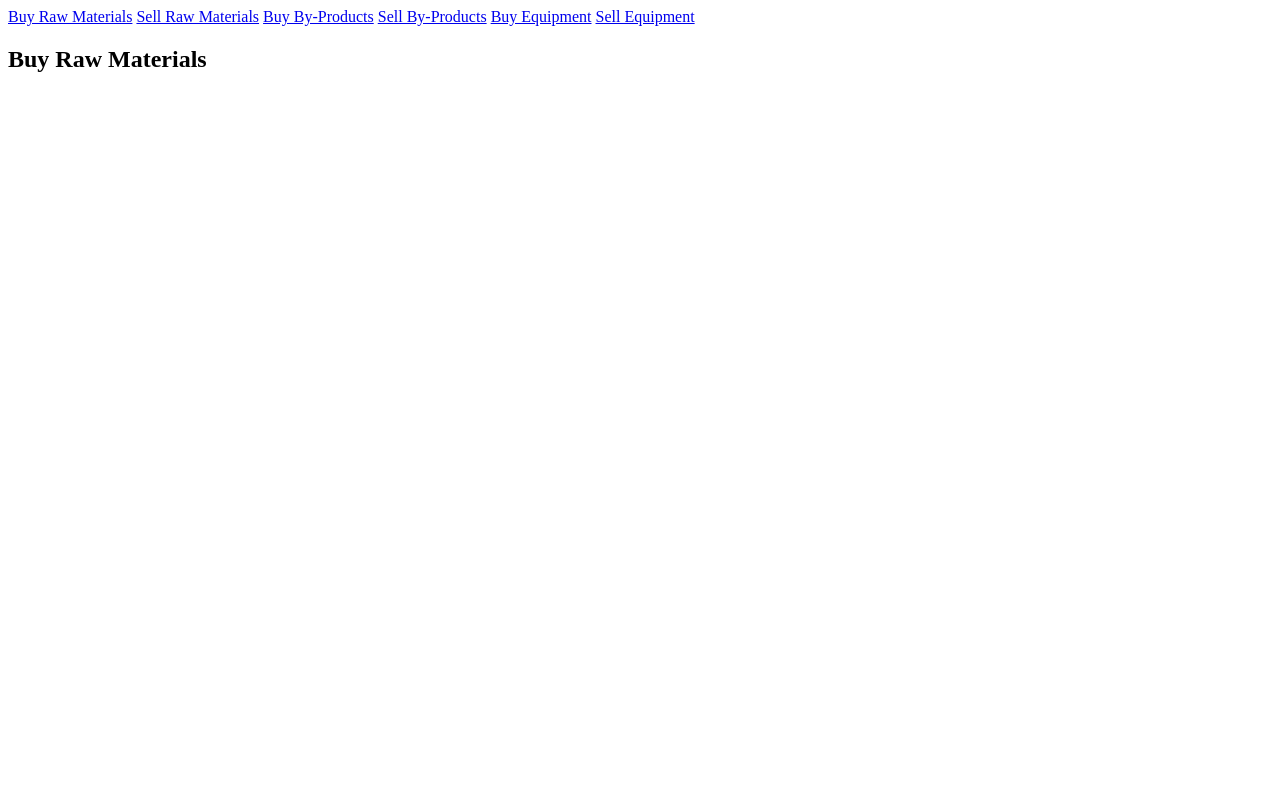
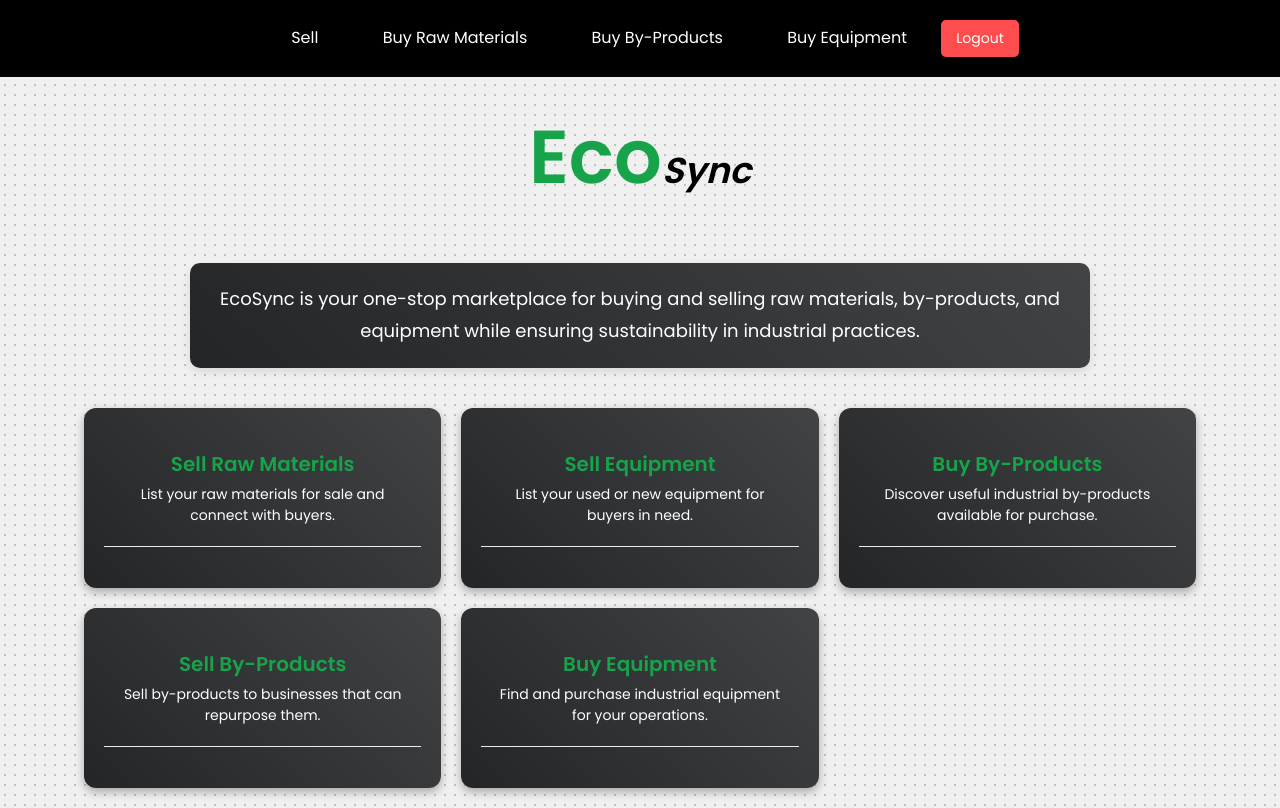
Before and after one commit to svhl/ecosync, a website: page public/dashboard.html in a window 1280 px wide. Drawn offline with Linux system fonts and the light colour scheme.

Commit message:
dashboard design commit 1

```diff
--- /dev/null
+++ b/public/buy.css
@@ -0,0 +1,165 @@
+/* Import Google Font */
+@import url('https://fonts.googleapis.com/css2?family=Poppins:wght@300;400;600&display=swap');
+
+* {
+    margin: 0;
+    padding: 0;
+    box-sizing: border-box;
+    font-family: 'Poppins', sans-serif;
+}
+
+/* Background with Small Dots */
+body {
+    background-color: #f0f0f0;
+    background-image: radial-gradient(circle, rgba(0, 0, 0, 0.2) 10%, transparent 20%);
+    background-size: 10px 10px;
+    min-height: 100vh;
+    display: flex;
+    flex-direction: column;
+    align-items: center;
+    justify-content: flex-start;
+    overflow-x: hidden;
+    overflow-y: auto;
+    padding: 20px;
+}
+
+/* Page Title */
+h1 {
+    font-size: 28px;
+    font-weight: 600;
+    margin-bottom: 20px;
+    color: #222;
+    position: relative;
+    margin-top: 120px;
+    margin-bottom: 20px;
+}
+
+/* Underline Effect on Hover */
+h1::after {
+    content: "";
+    position: absolute;
+    left: 0;
+    bottom: -5px;
+    width: 0%;
+    height: 3px;
+    background-color: black;
+    transition: width 0.4s ease-in-out;
+}
+
+h1:hover::after {
+    width: 100%;
+}
+
+/* Listings Container */
+#listings {
+    display: grid;
+    grid-template-columns: repeat(auto-fit, minmax(300px, 1fr)); /* Responsive Grid */
+    gap: 20px;
+    width: 90%;
+    max-width: 1200px;
+}
+
+/* Individual Listing Card */
+#listings div {
+    background: linear-gradient(45deg , #232526,#414345);
+    padding: 20px;
+    border-radius: 12px;
+    box-shadow: 0 4px 8px rgba(0, 0, 0, 0.1);
+    transition: transform 0.3s ease, box-shadow 0.3s ease;
+    transition: 1s;
+}
+
+/* Hover Effect on Cards */
+#listings div:hover {
+    transform: translateY(-5px);
+    box-shadow: 0 8px 16px rgba(0, 0, 0, 0.2);
+}
+
+/* Listing Titles */
+#listings h2 {
+    font-size: 20px;
+    font-weight: 600;
+    color :wheat;
+    margin-bottom: 10px;
+}
+
+/* Listing Details */
+#listings p {
+    font-size: 14px;
+    color: white;
+    margin-bottom: 5px;
+}
+
+/* Separator Line */
+#listings hr {
+    border: none;
+    height: 1px;
+    background-color: #ddd;
+    margin-top: 10px;
+}
+nav {
+    position: fixed;
+    top: -60px; /* Hidden initially */
+    left: 0;
+    width: 100%;
+    background-color: black;
+    backdrop-filter: blur(10px);
+    padding: 20px 0;
+    text-align: center;
+    transition: top 0.5s ease-in-out;
+    justify-content: space-around;
+    align-items: center;
+}
+
+/* Show Navbar when Hovering at the Top */
+body:hover nav {
+    top: 0;
+}
+
+/* Hide Navbar when Moving Away */
+nav:hover {
+    top: 0;
+}
+
+body:not(:hover) nav {
+    top: -80px;
+}
+
+/* Navbar Links */
+nav a {
+    color: white;
+    text-decoration: none;
+    font-size: 16px;
+    align-items: center;
+    margin: 0 15px;
+    padding: 10px 15px;
+    border-radius: 8px;
+    transition: 1s;
+    justify-content: center;
+
+}
+
+/* Hover Effect for Links */
+nav a:hover {
+
+    color: #16a34a;
+    transform: scale(1.1);
+}
+
+.logout {
+    background: #ff4d4d;
+    border: none;
+    padding: 8px 15px;
+    border-radius: 5px;
+    color: white;
+    font-size: 14px;
+    cursor: pointer;
+    transition: background 0.3s ease-in-out;
+    transition: 1s;
+}
+
+.logout:hover {
+    background: #cc0000;
+    box-shadow: 0 4px 10px rgba(255, 77, 77, 0.5); /* Soft red shadow */
+    transform: scale(1.05);
+}
--- a/public/dashboard.html
+++ b/public/dashboard.html
@@ -2,6 +2,7 @@
 <html>
 	<head>
 		<title>Dashboard</title>
+		<link rel = "stylesheet" type="text/css"  , href="dashboardstyle.css">
 		<script>
 			function checkSellPermission() {
 				fetch("/get-user-status")
@@ -19,15 +20,61 @@
 		</script>
 	</head>
 	<body>
+        <!-- Navigation Bar -->
         <nav>
+			<a href="#" onclick="checkSellPermission()">Sell</a>
             <a href="buy-raw-materials.html">Buy Raw Materials</a>
-			<a href="#" onclick="checkSellPermission()">Sell Raw Materials</a>
+
             <a href="buy-byproducts.html">Buy By-Products</a>
-			<a href="sell-byproducts.html">Sell By-Products</a>
+
             <a href="buy-equipment.html">Buy Equipment</a>
-			<a href="sell-equipment.html">Sell Equipment</a>
+
+            <button class="logout">Logout</button>
         </nav>
-		<h2>Buy Raw Materials</h2>
-		<!-- Content Here -->
+
+        <h1><span class="half">Eco</span>Sync</h1>
+        <p class="dashboard-intro">
+            EcoSync is your one-stop marketplace for buying and selling raw materials,
+            by-products, and equipment while ensuring sustainability in industrial practices.
+        </p>
+
+        <!-- Features Section -->
+        <section class="features">
+
+
+            <div class="feature-card">
+                <h2>Sell Raw Materials</h2>
+                <p>List your raw materials for sale and connect with buyers.</p>
+				<hr>
+            </div>
+			  <div class="feature-card">
+                <h2>Sell Equipment</h2>
+                <p>List your used or new equipment for buyers in need.</p>
+				<hr>
+            </div>
+
+            <div class="feature-card">
+                <h2>Buy By-Products</h2>
+                <p>Discover useful industrial by-products available for purchase.</p>
+				<hr>
+            </div>
+
+            <div class="feature-card">
+                <h2>Sell By-Products</h2>
+                <p>Sell by-products to businesses that can repurpose them.</p>
+				<hr>
+            </div>
+
+            <div class="feature-card">
+                <h2>Buy Equipment</h2>
+                <p>Find and purchase industrial equipment for your operations.</p>
+				<hr>
+            </div>
+
+
+        </section>
+
+        <!-- Top Customers Section -->
+
     </body>
 </html>
--- /dev/null
+++ b/public/dashboardstyle.css
@@ -0,0 +1,222 @@
+/* Import Google Font */
+@import url('https://fonts.googleapis.com/css2?family=Poppins:wght@300;400;600&display=swap');
+
+* {
+    margin: 0;
+    padding: 0;
+    box-sizing: border-box;
+    font-family: 'Poppins', sans-serif;
+}
+
+/* Background with Small Dots */
+body {
+    background-color: #f0f0f0;
+    background-image: radial-gradient(circle, rgba(0, 0, 0, 0.2) 10%, transparent 20%);
+    background-size: 10px 10px; /* Adjust size of dots */
+    height: 100vh;
+    display: flex;
+    flex-direction: column;
+    align-items: center;
+    justify-content: flex-start;
+    overflow: hidden;
+    overflow-y: auto;
+}
+
+/* Navbar - Hidden by Default */
+nav {
+    position: fixed;
+    top: -60px; /* Hidden initially */
+    left: 0;
+    width: 100%;
+    background-color: black;
+    backdrop-filter: blur(10px);
+    padding: 20px 0;
+    text-align: center;
+    transition: top 0.5s ease-in-out;
+    justify-content: space-around;
+    align-items: center;
+}
+
+/* Show Navbar when Hovering at the Top */
+body:hover nav {
+    top: 0;
+}
+
+/* Hide Navbar when Moving Away */
+nav:hover {
+    top: 0;
+}
+
+body:not(:hover) nav {
+    top: -80px;
+}
+
+/* Navbar Links */
+nav a {
+    color: white;
+    text-decoration: none;
+    font-size: 16px;
+    align-items: center;
+    margin: 0 15px;
+    padding: 10px 15px;
+    border-radius: 8px;
+    transition: 1s;
+    justify-content: center;
+
+}
+
+/* Hover Effect for Links */
+nav a:hover {
+
+    color: #16a34a;
+    transform: scale(1.1);
+};
+
+/* Heading */
+.heading h2 {
+    position: relative;
+    display: inline-block;
+   margin-top: 100px;
+
+}
+h1{
+    margin-top: 120px;
+    margin-bottom: 30px;
+    font-size: x-large;
+    font-style: italic;
+}
+p{
+    margin-top:50px;
+}
+
+.half{
+
+    color:#16a34a;
+    font-size: 75px;
+    font-style: normal;
+}
+.dashboard-intro {
+    margin-top: 50px;
+    margin-bottom: 20px;;
+    width: 80%; /* Makes the box bigger */
+    max-width: 900px; /* Prevents it from getting too wide */
+    margin: 20px auto; /* Centers the box */
+    padding: 20px; /* Adds spacing inside the box */
+    text-align: center; /* Centers the text */
+    background: white; /* Optional: Add background color */
+    border-radius: 10px; /* Optional: Rounded corners */
+    box-shadow: 0 4px 10px rgba(0, 0, 0, 0.1); /* Optional: Soft shadow */
+    font-size: 18px; /* Increase text size */
+    line-height: 1.8; /* More readable spacing */
+    transition: 1s;
+    color:white;
+    background: linear-gradient(45deg, #232526, #414345);
+}
+
+
+
+.dashboard-intro:hover{
+    transform: scale(1.05);
+}
+.logout {
+    background: #ff4d4d;
+    border: none;
+    padding: 8px 15px;
+    border-radius: 5px;
+    color: white;
+    font-size: 14px;
+    cursor: pointer;
+    transition: background 0.3s ease-in-out;
+    transition: 1s;
+}
+
+.logout:hover {
+    background: #cc0000;
+    box-shadow: 0 4px 10px rgba(255, 77, 77, 0.5); /* Soft red shadow */
+    transform: scale(1.05);
+}
+
+h1 {
+    position: relative;
+    display: inline-block;
+    font-size: 36px; /* Adjust size as needed */
+    font-weight: 600;
+    text-align: center;
+    margin-top: 100px;
+}
+
+h1::after {
+    content: "";
+    position: absolute;
+    left: 0;
+    bottom: -5px; /* Adjust underline position */
+    width: 0%;
+    height: 3px;
+    background-color: black;
+    transition: width 0.5s ease-in-out;
+}
+
+h1:hover::after {
+    width: 100%;
+}
+
+/* Features Section with Grid Layout */
+.features {
+    display: grid;
+    grid-template-columns: repeat(auto-fit, minmax(300px, 1fr)); /* Responsive */
+    gap: 20px;
+    width: 90%;
+    max-width: 1200px;
+    justify-content: center;
+    padding: 20px;
+}
+
+/* Feature Cards */
+.feature-card {
+    background: linear-gradient(45deg, #232526, #414345);
+    padding: 20px;
+    border-radius: 12px;
+    box-shadow: 0 4px 10px rgba(0, 0, 0, 0.3);
+    text-align: center;
+    transition: transform 0.3s ease-in-out, box-shadow 0.3s ease-in-out;
+    display: flex;
+    flex-direction: column;
+    align-items: center;
+    justify-content: center;
+    height: 180px; /* Adjust height for uniformity */
+    transition: 1s;
+
+
+}
+
+/* Hover effect for a smooth 3D lift */
+.feature-card:hover {
+    transform: translateY(-5px);
+    box-shadow: 0 8px 16px rgba(0, 0, 0, 0.5);
+}
+
+/* Feature Card Headings */
+.feature-card h2 {
+    font-size: 20px;
+    font-weight: 600;
+    color: #16a34a;
+    text-align: center;
+}
+
+/* Feature Card Text */
+.feature-card p {
+    font-size: 14px;
+    color: white;
+    text-align: center;
+    max-width: 90%;
+    margin-top: 5px;
+}
+.feature-card hr {
+    border: none;
+    height: 1px;
+    background-color: white;
+    opacity: 90%;
+    width: 100%;
+    margin-top: 20px;
+
+}
```
Also changed, not shown: public/buy-raw-materials.html (+10 -3 lines). Lines whose indentation alone changed are shown as unchanged.
